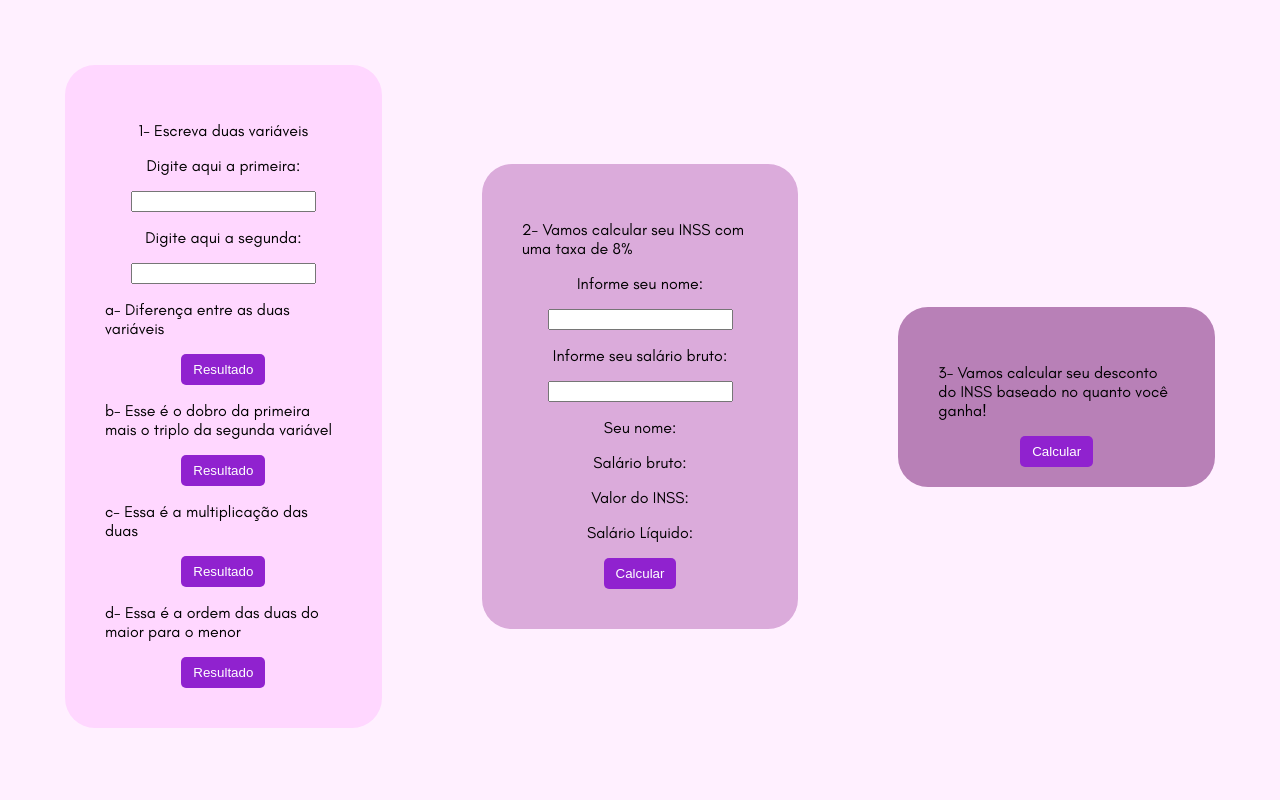
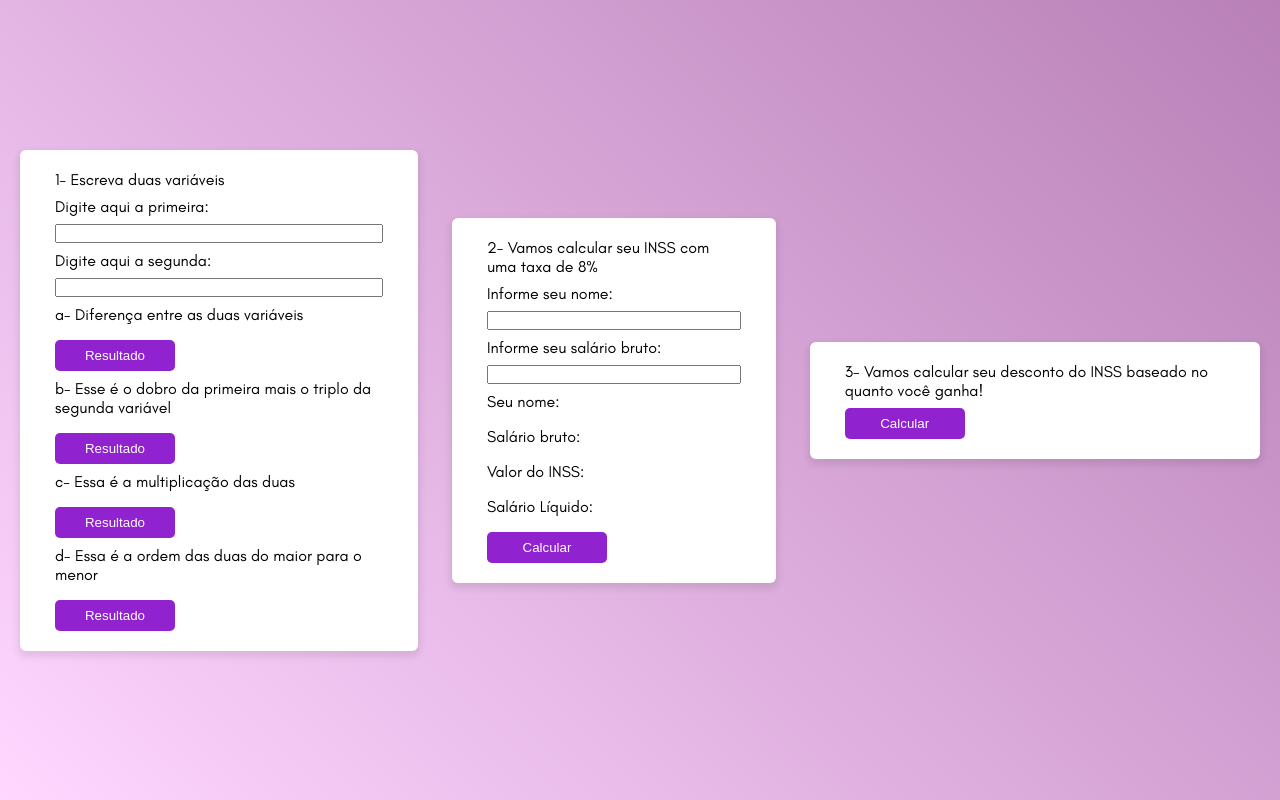
Before and after one commit to paulamalisiamoreira/Atividade-13---Lista-de-Exerc-cio, a plain HTML site: page index.html in a window 1280 px wide. Drawn offline with Linux system fonts and the light colour scheme.

Commit message:
Deixar mais bonito :P

```diff
--- a/index.html
+++ b/index.html
@@ -9,7 +9,7 @@
 
 </head>
 <body>
-    <div id="atividade1">
+    <div class="container" id="atividade1">
         <p>1- Escreva duas variáveis</p>
             <p>Digite aqui a primeira:</p>
                 <input type="text" id="x">
@@ -35,7 +35,7 @@
 
     </div>
 
-    <div id="atividade2">
+    <div class="container" id="atividade2">
         <p>2- Vamos calcular seu INSS com uma taxa de 8%</p>
         <p>Informe seu nome:</p>
         <input type="text" id="nome">
@@ -55,7 +55,7 @@
         <button  onclick="calculoINSS()">Calcular</button>
     </div>
 
-    <div id="atividade3">
+    <div class="container" id="atividade3">
         <p>3- Vamos calcular seu desconto do INSS baseado no quanto você ganha!</p>
         <button onclick="descontoINSSporSalario()">Calcular</button>
 
--- a/style.css
+++ b/style.css
@@ -4,52 +4,27 @@
 
 }
 
+* {
+    margin: 0;
+    padding: 0;
+    box-sizing: border-box;
+}
+
 body{
     font-family: "Glacial Indifference";
     display: flex;
-    margin: 15px;
+    padding: 0;
     background-color: #fff0ff;
+    background: linear-gradient(45deg, #ffd7ff, #dbabdb, #b880b7);
+    height: 100vh;
+    box-sizing: border-box;
+    display: flex;
+    gap: 34px;
+    padding: 20px;
+    align-items: center;
+    justify-content: center;
 }
 
-#atividade1{
-    align-items: center;
-    justify-content: center;
-    justify-items: center;
-    padding: 40px;
-    margin: 50px;
-    border-radius: 30px;
-    background-color:  #ffd7ff;
-    color: black;
-    width: 400px;
-    align-self: center;
-}
-
-#atividade2{
-    align-items: center;
-    justify-content: center;
-    justify-items: center;
-    align-self: center;
-    padding: 40px;
-    margin: 50px;
-    background-color: #dbabdb;
-    border-radius: 30px;
-    width: 400px;
-    height: auto;
-}
-
-#atividade3{
-    align-items: center;
-    justify-content: center;
-    align-self: center;
-    justify-items: center;
-    padding: 40px;
-    margin: 50px;
-    background-color: #b880b7;
-    border-radius: 30px;
-    width: 400px;
-    height: 100px;
-
-}
 
 button {
     border: none;
@@ -59,8 +34,22 @@ button {
     color: #FFF;
     cursor: pointer;
     transition: 0.3s;
+    max-width: 120px;
 }
 
 button:hover {
     background-color: #731ca5;
 }
+
+.container {
+    display: flex;
+    flex-direction: column;
+    gap: 8px;
+    height: fit-content;
+    background-color: #FFF;
+
+    padding: 20px 35px;
+
+    border-radius: 6px;
+    box-shadow: 0px 4px 7px 2px #00000017;
+}
```
